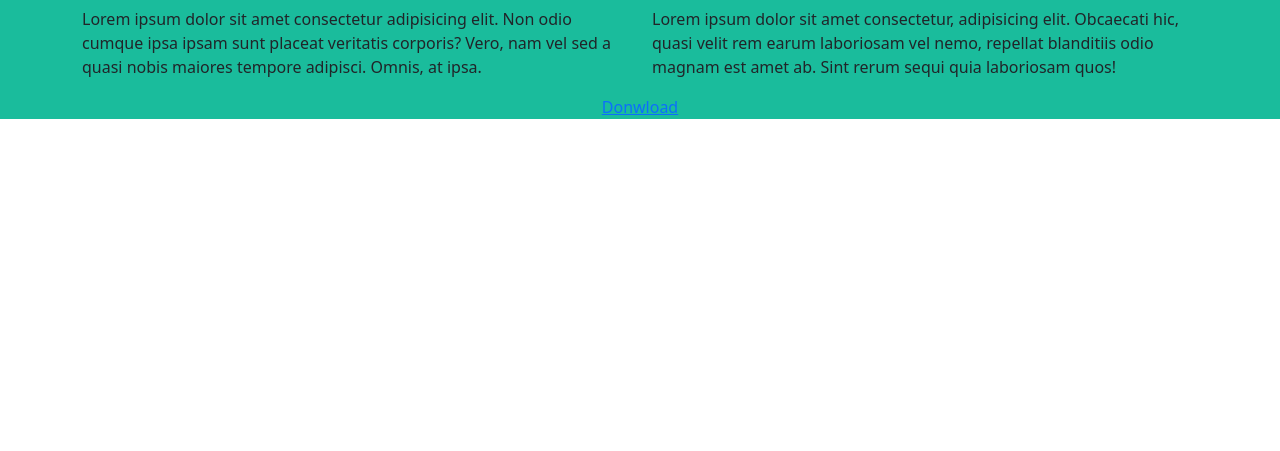
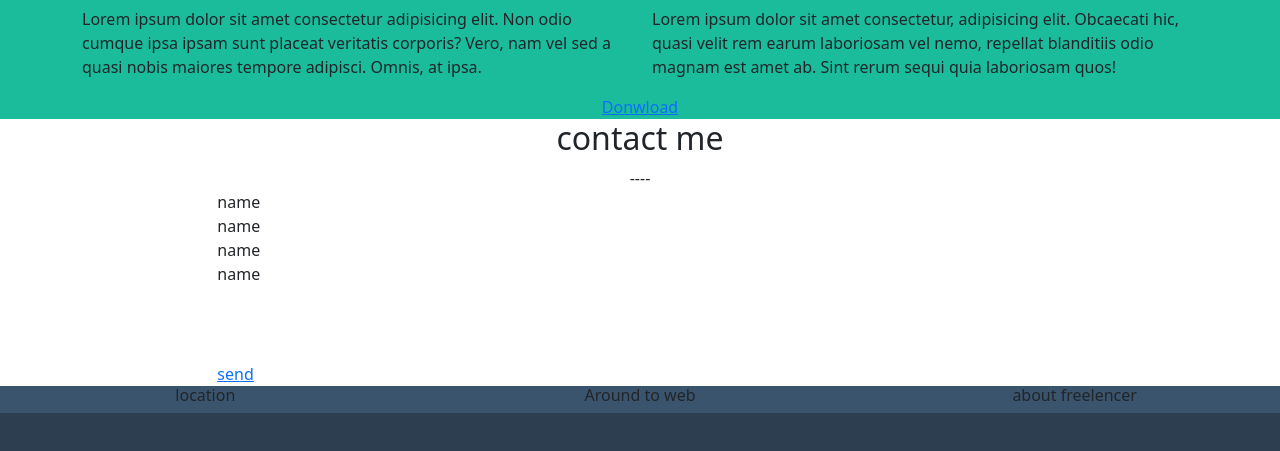
Before and after one commit to Aciar96/html-css-bootstrap-freelancer, a plain HTML site: page index.html in a window 1280 px wide. Shown: the part 615-1066 px from the top of the page. Before the commit the page ends 800 px from the top, so only its background shows below. Drawn offline with nearby package versions, Linux system fonts and the light colour scheme.

Commit message:
adedd footer

```diff
--- a/css/style.css
+++ b/css/style.css
@@ -34,3 +34,14 @@ header {
     background-color: #1ABC9C;
     height: 100%;
 }
+.msg{
+    height: 100px;
+}
+.bgc-3A546D{
+    background-color: #3A546D;
+    height: 100%;
+}
+.bgc-2C3E50{
+    background-color: #2C3E50;
+    height: 80px;
+}
--- a/index.html
+++ b/index.html
@@ -1,15 +1,20 @@
 <!DOCTYPE html>
 <html lang="en">
+
 <head>
     <meta charset="UTF-8">
     <meta http-equiv="X-UA-Compatible" content="IE=edge">
-    <link rel='stylesheet' href='https://cdnjs.cloudflare.com/ajax/libs/font-awesome/6.1.1/css/all.min.css' integrity='sha512-KfkfwYDsLkIlwQp6LFnl8zNdLGxu9YAA1QvwINks4PhcElQSvqcyVLLD9aMhXd13uQjoXtEKNosOWaZqXgel0g==' crossorigin='anonymous'/>
+    <link rel='stylesheet' href='https://cdnjs.cloudflare.com/ajax/libs/font-awesome/6.1.1/css/all.min.css'
+        integrity='sha512-KfkfwYDsLkIlwQp6LFnl8zNdLGxu9YAA1QvwINks4PhcElQSvqcyVLLD9aMhXd13uQjoXtEKNosOWaZqXgel0g=='
+        crossorigin='anonymous' />
     <link rel="stylesheet" href="https://cdn.jsdelivr.net/npm/bootstrap-icons@1.8.3/font/bootstrap-icons.css">
-    <link href="https://cdn.jsdelivr.net/npm/bootstrap@5.2.0-beta1/dist/css/bootstrap.min.css" rel="stylesheet" integrity="sha384-0evHe/X+R7YkIZDRvuzKMRqM+OrBnVFBL6DOitfPri4tjfHxaWutUpFmBp4vmVor" crossorigin="anonymous">
+    <link href="https://cdn.jsdelivr.net/npm/bootstrap@5.2.0-beta1/dist/css/bootstrap.min.css" rel="stylesheet"
+        integrity="sha384-0evHe/X+R7YkIZDRvuzKMRqM+OrBnVFBL6DOitfPri4tjfHxaWutUpFmBp4vmVor" crossorigin="anonymous">
     <link rel="stylesheet" href="css/style.css">
     <meta name="viewport" content="width=device-width, initial-scale=1.0">
     <title>bootstrap</title>
 </head>
+
 <body>
     <!--header-->
     <header class="container-fluid">
@@ -34,11 +39,11 @@
                 <div class="col-12">
                     <img class="" src="" alt="">
                 </div>
-                </div>
                 <div class="col-12">
                     <img src="" alt="">
                 </div>
                 <div class="col-12">
+                </div>
             </div>
         </div>
     </div>
@@ -57,7 +62,7 @@
         </div>
     </div>
     <div>
-            <div class="bgc-1ABC9C" >
+        <div class="bgc-1ABC9C">
             <div class="container">
                 <div class="row">
                     <div class="col-12 text-center">
@@ -65,19 +70,64 @@
                     </div>
                     <div class="col-12 text-center">-------</div>
                     <div class="col-12 col-md-6">
-                            <p>Lorem ipsum dolor sit amet consectetur adipisicing elit. Non odio cumque ipsa ipsam sunt placeat veritatis corporis? Vero, nam vel sed a quasi nobis maiores tempore adipisci. Omnis, at ipsa.</p>
+                        <p>Lorem ipsum dolor sit amet consectetur adipisicing elit. Non odio cumque ipsa ipsam sunt
+                            placeat veritatis corporis? Vero, nam vel sed a quasi nobis maiores tempore adipisci. Omnis,
+                            at ipsa.</p>
                     </div>
                     <div class="col-12 col-md-6">
-                            <p>Lorem ipsum dolor sit amet consectetur, adipisicing elit. Obcaecati hic, quasi velit rem earum laboriosam vel nemo, repellat blanditiis odio magnam est amet ab. Sint rerum sequi quia laboriosam quos!</p>
+                        <p>Lorem ipsum dolor sit amet consectetur, adipisicing elit. Obcaecati hic, quasi velit rem
+                            earum laboriosam vel nemo, repellat blanditiis odio magnam est amet ab. Sint rerum sequi
+                            quia laboriosam quos!</p>
                     </div>
                     <div class="col-12  text-center ">
                         <a href="http://" target="_blank" rel="noopener noreferrer">Donwload</a>
                     </div>
-
                 </div>
             </div>
         </div>
     </div>
+    <div>
+        <div class="row">
+            <div class="col-12 text-center">
+                <h2>contact me</h2>
+            </div>
+            <div class="col-12  text-center">
+                ----
+            </div>
+            <div class="col-10 offset-2">
+                name
+            </div>
+            <div class="col-10 offset-2">
+                name
+            </div>
+            <div class="col-10 offset-2">
+                name
+            </div>
+            <div class="col-10 msg offset-2">
+                name
+            </div>
+            <div class="col-10 offset-2">
+                <a href="">send</a>
+            </div>
+        </div>
+    </div>
+    <!--footer-->
+    <div class="bgc-3A546D">
+        <div class="row">
+            <div class="col-12 text-center col-md-4 ">
+                <h6>location</h6>
+            </div>
+            <div class="col-12 text-center col-md-4 ">
+                <h6>Around to web</h6>
+            </div>
+            <div class="col-12 text-center col-md-4 ">
+                <h6>about freelencer</h6>
+            </div>
+        </div>
 
+    </div>
+    <div class="bgc-2C3E50">
+    </div>
 </body>
+
 </html>
```
Lines whose indentation alone changed are shown as unchanged.
